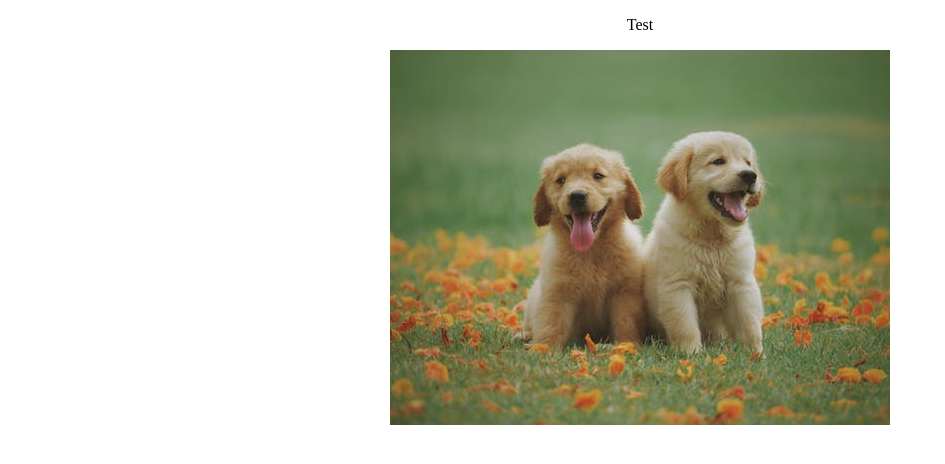
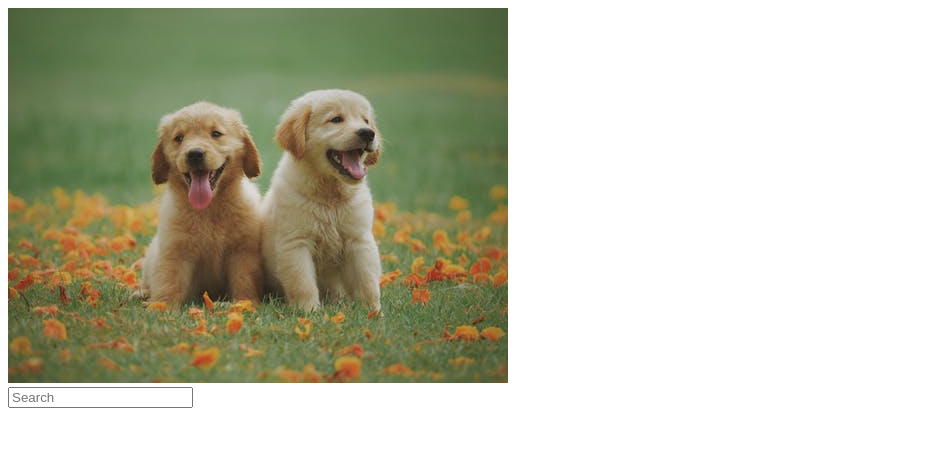
Before and after one commit to collinkan/safefordogs, a Vue app: page / in a window 1280 px wide. Shown: the top 464 px of the page, without its empty margins (0-945 px from the left). Built offline with nearby package versions, Linux system fonts and the light colour scheme.

Commit message:
Added import for searchbar component

```diff
--- a/src/components/Banner.vue
+++ b/src/components/Banner.vue
@@ -1,18 +1,30 @@
 <template>
     <div>
-        <p>Test</p>
-        <img alt="temp_logo" src="../assets/temp_logo.jpeg">
+        <div class="logo">
+            <img alt="temp_logo" src="../assets/temp_logo.jpeg">
+        </div>
+        <div class="searchbar">
+            <search-bar></search-bar>
+        </div>
     </div>
 </template>
 
 <script>
-export default {
-
-}
+    import SearchBar from './SearchBar.vue'
+    export default {
+        components: {
+            'search-bar': SearchBar
+        }
+    }
 </script>
 
 <style scoped>
-    div {
+    #logo {
         text-align: center;
+        font-size: 50px;
+    }
+
+    #searchbar {
+
     }
 </style>
```
